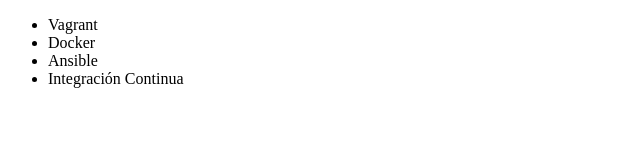
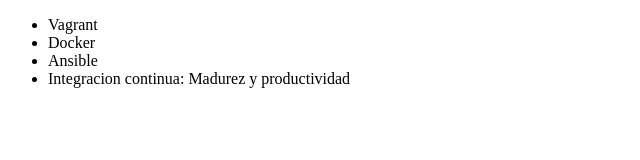
Before and after one commit to Dgamerone/alura-git, a plain HTML site: page index.html in a window 1280 px wide. Shown: the whole page, without its empty margins (0-640 px from the left). Drawn offline with Linux system fonts and the light colour scheme.

Commit message:
Renombrando la integracion continua

```diff
--- a/index.html
+++ b/index.html
@@ -9,7 +9,7 @@
       <li>Vagrant</li>
       <li>Docker</li>
       <li>Ansible</li>
-      <li>Integración Continua</li>
+      <li>Integracion continua: Madurez y productividad</li>
     </ul>
   </body>
 </html>
```
